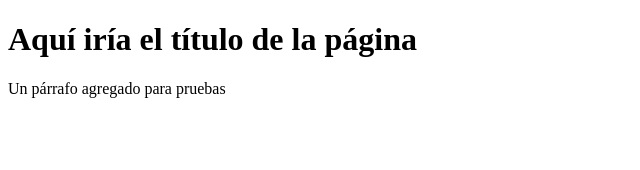
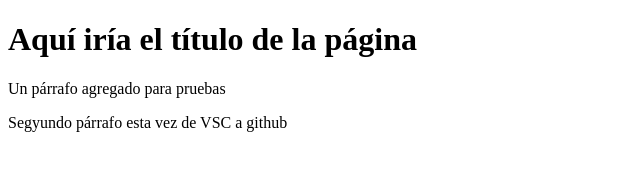
Before and after one commit to DPedroviejo/Proyecto-de-prueba-de-git, a plain HTML site: page Index.html in a window 1280 px wide. Shown: the whole page, without its empty margins (0-640 px from the left). Drawn offline with Linux system fonts and the light colour scheme.

Commit message:
Agregado segundo párrafo

```diff
--- a/Index.html
+++ b/Index.html
@@ -8,5 +8,6 @@
 <body>
    <h1>Aquí iría el título de la página</h1>
     <p>Un párrafo agregado para pruebas</p>
+    <p>Segyundo párrafo esta vez de VSC a github</p>
 </body>
 </html>
```
